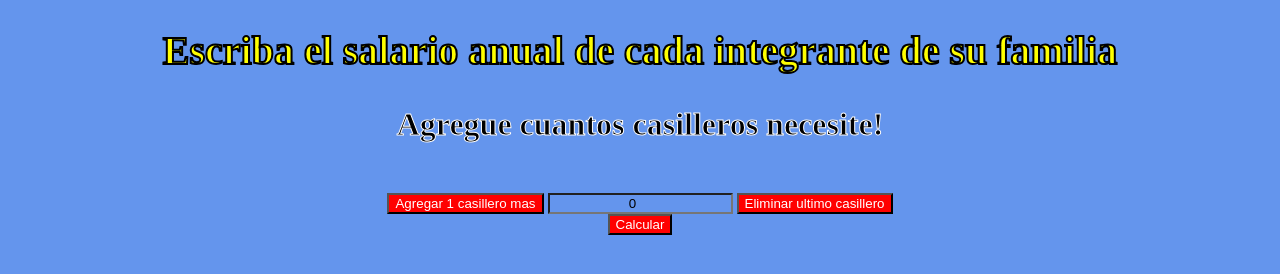
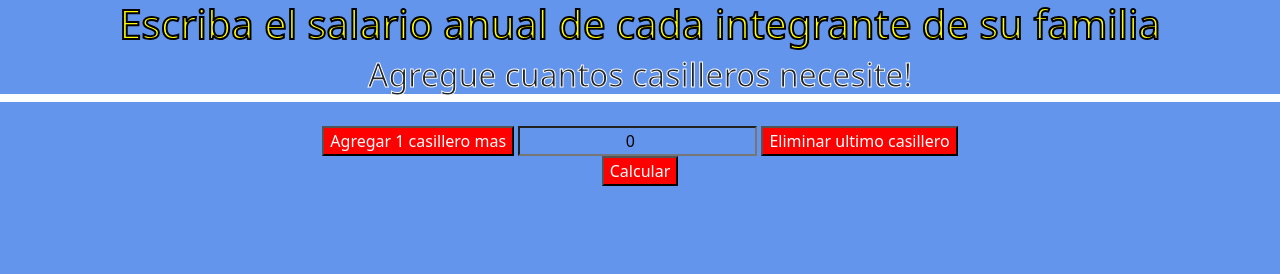
Before and after one commit to rafael-romero/tarea-clase-6, a website: page index.html in a window 1280 px wide. Drawn offline with nearby package versions, Linux system fonts and the light colour scheme.

Commit message:
agrega bootstrap para dar estilos

```diff
--- a/index.html
+++ b/index.html
@@ -13,6 +13,7 @@
     el mayor salario anual, menor salario anual, salario anual promedio y salario mensual promedio.
     Punto bonus: si hay inputs vacíos, ignorarlos en el cálculo (no contarlos como 0)."
     />
+    <link rel="stylesheet" href="node_modules/bootstrap/dist/css/bootstrap.min.css">
     <link rel="stylesheet" type="text/css" href="ejercicio-6B.css" />
   </head>
   <body>
```
Also changed, not shown: package.json (added, +22 -0 lines), 2 other files.
